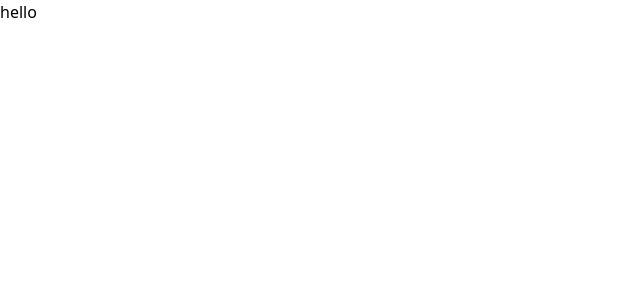
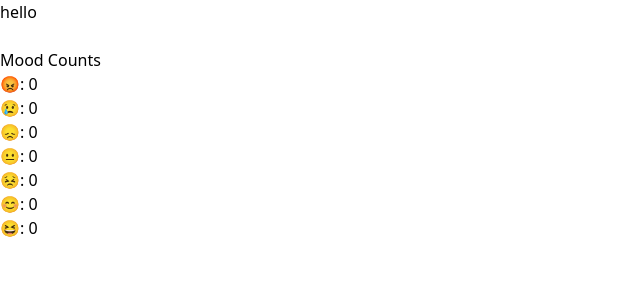
Before and after one commit to devrahuls/Emoji-Mood-Tracker, a React (Vite) app: page / in a window 1280 px wide. Shown: the top 300 px of the page, without its empty margins (0-640 px from the left). Built offline with nearby package versions, Linux system fonts and the light colour scheme.

Commit message:
new added ft. : count every mood every time a mood emoji gets clicked

```diff
--- a/src/App.jsx
+++ b/src/App.jsx
@@ -1,13 +1,41 @@
 import './App.css'
+import React from 'react';
 import Cell from './Components/Cell'
+import MoodCounts from './Components/MoodCounts';
 
 function App() {
+
+  // This holds every mood that is clicked.
+  const [moods, setMoods] = React.useState([]);
+  //This holds every mood as 0, and then updates the count as the mood is clicked.
+  const [moodCounts, setMoodCounts] = React.useState({
+    '😡': 0,
+    '😢': 0,
+    '😞': 0,
+    '😐': 0,
+    '😣': 0,
+    '😊': 0,
+    '😆': 0,
+  });
+
+  // This function is called when a mood is clicked. It updates the moods array and the moodCounts object.
+  const addMood = (mood) => {
+    setMoods([...moods, mood]);
+    setMoodCounts((prevCounts) => ({
+      ...prevCounts,
+      [mood]: prevCounts[mood] + 1,
+    }));
+  };
+
+
   return (
     <>
       <h1 className='text-3xl'>hello</h1>
-      <Cell/>
-      <Cell/>
-      <Cell/>
+      <Cell onMoodCountChange={addMood} />
+      <Cell onMoodCountChange={addMood} />
+      <Cell onMoodCountChange={addMood} />
+
+      <MoodCounts moodCounts={moodCounts}/>
     </>
   )
 }
--- a/src/Components/Cell.jsx
+++ b/src/Components/Cell.jsx
@@ -1,14 +1,17 @@
 import React from 'react';
 import Mood from './Mood';
 
-function Cell() {
+function Cell({onMoodCountChange}) {
 
+    // This is the state that holds the active state of the Cell and controls Mood tab accordinlgy.
     const [active, setActive] = React.useState(false);
     const [buttonContent, setButtonContent] = React.useState('');
 
+    // This function is called when a mood is clicked. It sets the button content and updates the mood count.
     const handleMoodClick = (content) => {
         setButtonContent(content);
-        setActive(!active);
+        setActive(!active); // This closes the Mood tab when a mood is clicked.
+        onMoodCountChange(content);
     }
 
     return (
@@ -20,6 +23,7 @@ function Cell() {
                 {buttonContent}
             </button>
             {active && <Mood mood={active} setMood={setActive} onMoodClick = {handleMoodClick}/>}
+
         </>
     );
 }
--- a/src/Components/Mood.jsx
+++ b/src/Components/Mood.jsx
@@ -1,7 +1,6 @@
 import React from 'react'
 
 const Mood = ({ setMood, mood, onMoodClick }) => {
-    let happyCount = "0";
 
     let angryEmoji = "😡";
     let sadEmoji = "😢";
--- /dev/null
+++ b/src/Components/MoodCounts.jsx
@@ -0,0 +1,19 @@
+// MoodCounts.jsx
+import React from 'react';
+
+const MoodCounts = ({ moodCounts }) => {
+  return (
+    <div>
+      <h2>Mood Counts</h2>
+      <ul>
+        {Object.entries(moodCounts).map(([emoji, count]) => (
+          <li key={emoji}>
+            {emoji}: {count}
+          </li>
+        ))}
+      </ul>
+    </div>
+  );
+};
+
+export default MoodCounts;
```
Also changed, not shown: src/Components/FrequencyCount.jsx (deleted, +0 -17 lines).
